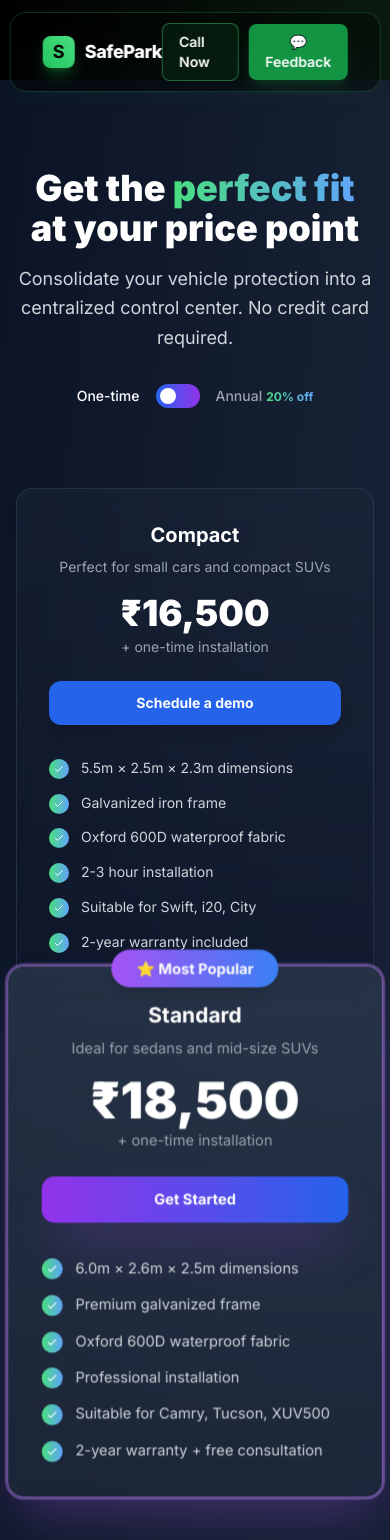
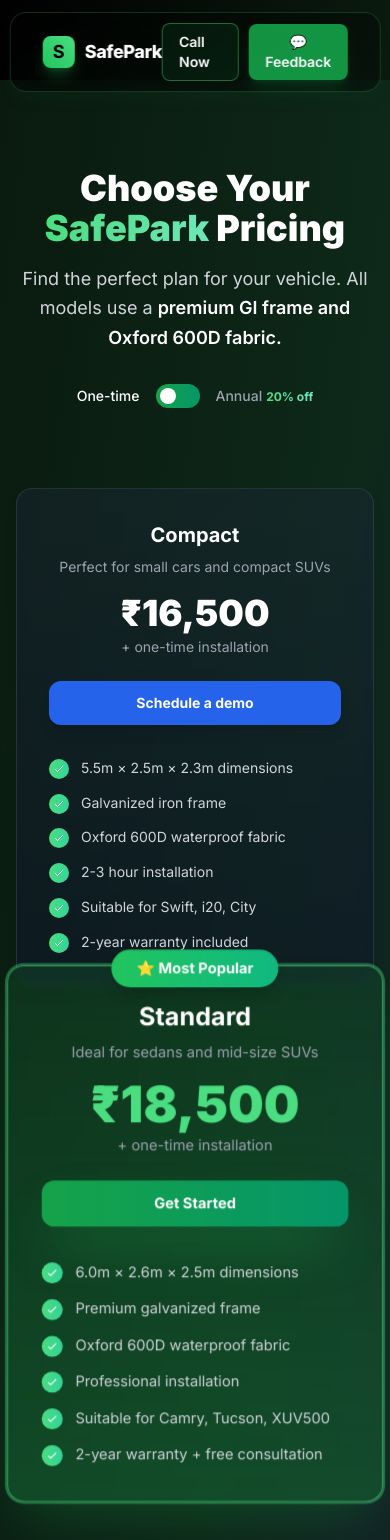
Before and after one commit to skillmates07-stack/safepark-website, a Next.js app: page /pricing in a window 390 px wide. Shown: the top 1540 px of the page. Built offline with nearby package versions, Linux system fonts and the light colour scheme.

Commit message:
Update page.tsx

```diff
--- a/src/app/pricing/page.tsx
+++ b/src/app/pricing/page.tsx
@@ -31,9 +31,9 @@ export default function PricingPage() {
       title: "Model 2 - Standard",
       monthlyPrice: "₹18,500",
       subtitle: "Ideal for sedans and mid-size SUVs",
-      color: "from-purple-500 to-purple-400",
-      borderColor: "border-purple-500/30",
-      buttonColor: "bg-purple-600 hover:bg-purple-500",
+      color: "from-green-500 to-green-400",
+      borderColor: "border-green-500/30",
+      buttonColor: "bg-green-600 hover:bg-green-500",
       features: [
         "6.0m × 2.6m × 2.5m dimensions",
         "Premium galvanized frame",
@@ -66,29 +66,29 @@ export default function PricingPage() {
   ];
 
   return (
-    <main className="pt-[56px] bg-gradient-to-br from-[#0B1426] via-[#162033] to-[#1a1f3a] min-h-screen">
-      {/* HERO SECTION */}
+    <main className="pt-[56px] bg-gradient-to-br from-[#0a1a0f] via-[#0d2818] to-[#162033] min-h-screen">
+      {/* GREEN THEME HERO SECTION */}
       <section className="py-8 px-4 lg:px-8">
         <div className="max-w-6xl mx-auto text-center">
-          <h1 className="text-4xl lg:text-5xl font-black text-white mb-4">
-            <span className="text-white">Get the</span>{' '}
-            <span className="bg-gradient-to-r from-green-400 to-blue-400 bg-clip-text text-transparent">
-              perfect fit
+          <h1 className="text-4xl lg:text-5xl font-black mb-4">
+            <span className="text-white">Choose Your</span>{' '}
+            <span className="bg-gradient-to-r from-green-400 to-emerald-300 bg-clip-text text-transparent">
+              SafePark
             </span>{' '}
-            <span className="text-white">at your price point</span>
+            <span className="text-white">Pricing</span>
           </h1>
-          <p className="text-lg text-gray-300 mb-8 max-w-2xl mx-auto leading-relaxed">
-            Consolidate your vehicle protection into a centralized control center. No credit card required.
+          <p className="text-lg text-gray-300 mb-8 max-w-3xl mx-auto leading-relaxed">
+            Find the perfect plan for your vehicle. All models use a <span className="font-semibold text-white">premium GI frame and Oxford 600D fabric.</span>
           </p>
 
-          {/* PRICING TOGGLE */}
+          {/* GREEN THEME PRICING TOGGLE */}
           <div className="flex items-center justify-center gap-4 mb-12">
             <span className={`text-sm font-medium ${!isAnnual ? 'text-white' : 'text-gray-400'}`}>
               One-time
             </span>
             <button
               onClick={() => setIsAnnual(!isAnnual)}
-              className="relative inline-flex h-6 w-11 items-center rounded-full bg-gradient-to-r from-blue-600 to-purple-600 transition-colors focus:outline-none"
+              className="relative inline-flex h-6 w-11 items-center rounded-full bg-gradient-to-r from-green-600 to-emerald-600 transition-colors focus:outline-none"
             >
               <span
                 className={`inline-block h-4 w-4 transform rounded-full bg-white transition-transform ${
@@ -98,7 +98,7 @@ export default function PricingPage() {
             </button>
             <span className={`text-sm font-medium ${isAnnual ? 'text-white' : 'text-gray-400'}`}>
               Annual
-              <span className="ml-1 text-xs bg-gradient-to-r from-green-400 to-blue-400 bg-clip-text text-transparent font-bold">
+              <span className="ml-1 text-xs bg-gradient-to-r from-green-400 to-emerald-300 bg-clip-text text-transparent font-bold">
                 20% off
               </span>
             </span>
@@ -106,7 +106,7 @@ export default function PricingPage() {
         </div>
       </section>
 
-      {/* ELEVATED PRICING CARDS */}
+      {/* GREEN THEME ELEVATED PRICING CARDS */}
       <section className="px-4 lg:px-8 pb-16">
         <div className="max-w-6xl mx-auto">
           <div className="grid grid-cols-1 md:grid-cols-3 gap-6 items-end">
@@ -115,14 +115,14 @@ export default function PricingPage() {
                 key={plan.id}
                 className={`relative backdrop-blur-sm border rounded-2xl p-8 transition-all duration-300 ${
                   plan.popular
-                    ? 'bg-gradient-to-b from-slate-700/60 to-slate-800/80 border-purple-400/60 shadow-2xl shadow-purple-500/30 ring-2 ring-purple-400/40 -translate-y-8 scale-105'
-                    : 'bg-gradient-to-b from-slate-800/40 to-slate-900/60 border-slate-600/40 shadow-lg hover:shadow-xl hover:scale-[1.02]'
+                    ? 'bg-gradient-to-b from-green-900/40 to-green-800/60 border-green-400/60 shadow-2xl shadow-green-500/20 ring-2 ring-green-400/40 -translate-y-8 scale-105'
+                    : 'bg-gradient-to-b from-slate-800/40 to-slate-900/60 border-slate-600/40 shadow-lg hover:shadow-xl hover:scale-[1.02] hover:border-slate-500/60'
                 }`}
               >
                 {/* Popular Badge */}
                 {plan.popular && (
                   <div className="absolute -top-4 left-1/2 transform -translate-x-1/2">
-                    <div className="bg-gradient-to-r from-purple-500 to-blue-500 text-white px-6 py-2 rounded-full text-sm font-bold shadow-lg animate-pulse">
+                    <div className="bg-gradient-to-r from-green-500 to-emerald-500 text-white px-6 py-2 rounded-full text-sm font-bold shadow-lg">
                       ⭐ Most Popular
                     </div>
                   </div>
@@ -130,12 +130,12 @@ export default function PricingPage() {
 
                 {/* Plan Header */}
                 <div className="text-center mb-8">
-                  <h3 className={`text-xl font-bold text-white mb-2 ${plan.popular ? 'text-2xl' : ''}`}>{plan.name}</h3>
+                  <h3 className={`font-bold text-white mb-2 ${plan.popular ? 'text-2xl' : 'text-xl'}`}>{plan.name}</h3>
                   <p className="text-sm text-gray-400 mb-4">{plan.subtitle}</p>
 
                   {/* Price */}
                   <div className="mb-6">
-                    <div className={`font-black text-white mb-1 ${plan.popular ? 'text-5xl' : 'text-4xl'}`}>
+                    <div className={`font-black mb-1 ${plan.popular ? 'text-5xl text-green-400' : 'text-4xl text-white'}`}>
                       {isAnnual
                         ? `₹${(parseInt(plan.monthlyPrice.replace('₹', '').replace(',', '')) * 0.8).toLocaleString()}`
                         : plan.monthlyPrice
@@ -151,7 +151,7 @@ export default function PricingPage() {
                     href="tel:+919600840058"
                     className={`w-full block py-3 px-6 ${
                       plan.popular
-                        ? 'bg-gradient-to-r from-purple-600 to-blue-600 hover:from-purple-500 hover:to-blue-500 shadow-2xl shadow-purple-500/40'
+                        ? 'bg-gradient-to-r from-green-600 to-emerald-600 hover:from-green-500 hover:to-emerald-500 shadow-2xl shadow-green-500/40'
                         : plan.buttonColor + ' shadow-lg'
                     } text-white font-bold text-sm rounded-xl transition-all duration-300 hover:scale-105 text-center`}
                   >
@@ -163,7 +163,7 @@ export default function PricingPage() {
                 <ul className="space-y-3">
                   {plan.features.map((feature, idx) => (
                     <li key={idx} className="flex items-start gap-3">
-                      <div className="w-5 h-5 rounded-full bg-gradient-to-r from-green-400 to-blue-400 flex items-center justify-center flex-shrink-0 mt-0.5">
+                      <div className="w-5 h-5 rounded-full bg-gradient-to-r from-green-400 to-emerald-400 flex items-center justify-center flex-shrink-0 mt-0.5">
                         <svg className="w-3 h-3 text-white" fill="none" stroke="currentColor" viewBox="0 0 24 24">
                           <path strokeLinecap="round" strokeLinejoin="round" strokeWidth="2" d="M5 13l4 4L19 7" />
                         </svg>
@@ -178,16 +178,16 @@ export default function PricingPage() {
         </div>
       </section>
 
-      {/* FEATURES SECTION */}
-      <section className="px-4 lg:px-8 py-16 bg-gradient-to-br from-slate-900/50 to-slate-800/50">
+      {/* GREEN THEME FEATURES SECTION */}
+      <section className="px-4 lg:px-8 py-16 bg-gradient-to-br from-slate-900/50 to-green-900/20">
         <div className="max-w-5xl mx-auto text-center">
           <h2 className="text-3xl font-bold text-white mb-12">What's Included with Every SafePark Model</h2>
           <div className="grid grid-cols-2 md:grid-cols-4 gap-8">
             {[
-              { icon: "🛡️", title: "Premium Materials", desc: "Galvanized Iron + Oxford 600D", color: "from-blue-400 to-cyan-400" },
-              { icon: "⚡", title: "Quick Installation", desc: "Professional setup in 2-3 hours", color: "from-orange-400 to-yellow-400" },
-              { icon: "🌧️", title: "Weather Protection", desc: "100% UV & Rain Protection", color: "from-green-400 to-emerald-400" },
-              { icon: "🛠️", title: "2-Year Warranty", desc: "Full parts & service warranty", color: "from-purple-400 to-pink-400" }
+              { icon: "🛡️", title: "Premium Materials", desc: "Galvanized Iron + Oxford 600D", color: "from-green-400 to-emerald-400" },
+              { icon: "⚡", title: "Quick Installation", desc: "Professional setup in 2-3 hours", color: "from-green-500 to-green-400" },
+              { icon: "🌧️", title: "Weather Protection", desc: "100% UV & Rain Protection", color: "from-emerald-400 to-green-400" },
+              { icon: "🛠️", title: "2-Year Warranty", desc: "Full parts & service warranty", color: "from-green-600 to-emerald-500" }
             ].map((feature, idx) => (
               <div key={idx} className="text-center">
                 <div className={`w-14 h-14 bg-gradient-to-tr ${feature.color} rounded-xl flex items-center justify-center mb-4 mx-auto shadow-lg`}>
@@ -201,7 +201,7 @@ export default function PricingPage() {
         </div>
       </section>
 
-      {/* OPTIMIZED CTA SECTION */}
+      {/* GREEN THEME CTA SECTION */}
       <section className="px-4 lg:px-8 py-16">
         <div className="max-w-4xl mx-auto text-center">
           <h2 className="text-3xl font-bold text-white mb-4">Ready to Protect Your Vehicle?</h2>
@@ -211,7 +211,7 @@ export default function PricingPage() {
             {/* PRIMARY BUTTON - Call */}
             <a
               href="tel:+919600840058"
-              className="group flex items-center justify-center gap-3 w-full sm:flex-1 bg-gradient-to-r from-purple-600 via-purple-500 to-blue-600 hover:from-purple-500 hover:via-purple-400 hover:to-blue-500 text-white px-8 py-4 rounded-2xl font-bold text-lg transition-all duration-300 shadow-2xl shadow-purple-600/25 hover:shadow-purple-500/40 hover:scale-[1.02] min-h-[60px]"
+              className="group flex items-center justify-center gap-3 w-full sm:flex-1 bg-gradient-to-r from-green-600 via-green-500 to-emerald-600 hover:from-green-500 hover:via-green-400 hover:to-emerald-500 text-white px-8 py-4 rounded-2xl font-bold text-lg transition-all duration-300 shadow-2xl shadow-green-600/25 hover:shadow-green-500/40 hover:scale-[1.02] min-h-[60px]"
             >
               <div className="flex items-center justify-center w-6 h-6">
                 <svg
@@ -234,7 +234,7 @@ export default function PricingPage() {
             {/* SECONDARY BUTTON - WhatsApp */}
             <a
               href="https://wa.me/919600840058"
-              className="group flex items-center justify-center gap-3 w-full sm:flex-1 bg-slate-800/80 backdrop-blur-sm border border-slate-600/50 hover:border-slate-500/70 text-gray-200 hover:text-white px-8 py-4 rounded-2xl font-bold text-lg transition-all duration-300 shadow-xl hover:shadow-2xl hover:scale-[1.02] hover:bg-slate-700/80 min-h-[60px]"
+              className="group flex items-center justify-center gap-3 w-full sm:flex-1 bg-slate-800/80 backdrop-blur-sm border border-slate-600/50 hover:border-green-500/70 text-gray-200 hover:text-white px-8 py-4 rounded-2xl font-bold text-lg transition-all duration-300 shadow-xl hover:shadow-2xl hover:scale-[1.02] hover:bg-green-900/20 min-h-[60px]"
             >
               <div className="flex items-center justify-center w-6 h-6">
                 <svg
```
